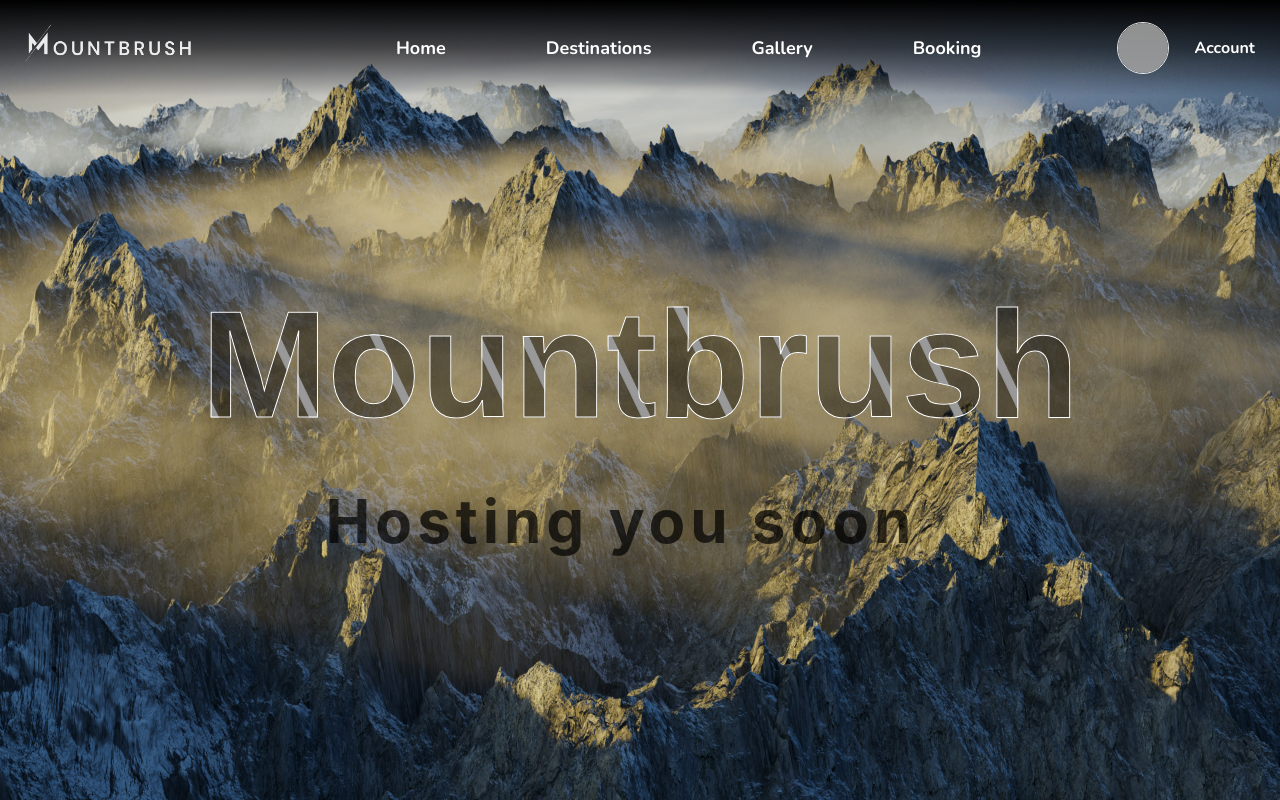
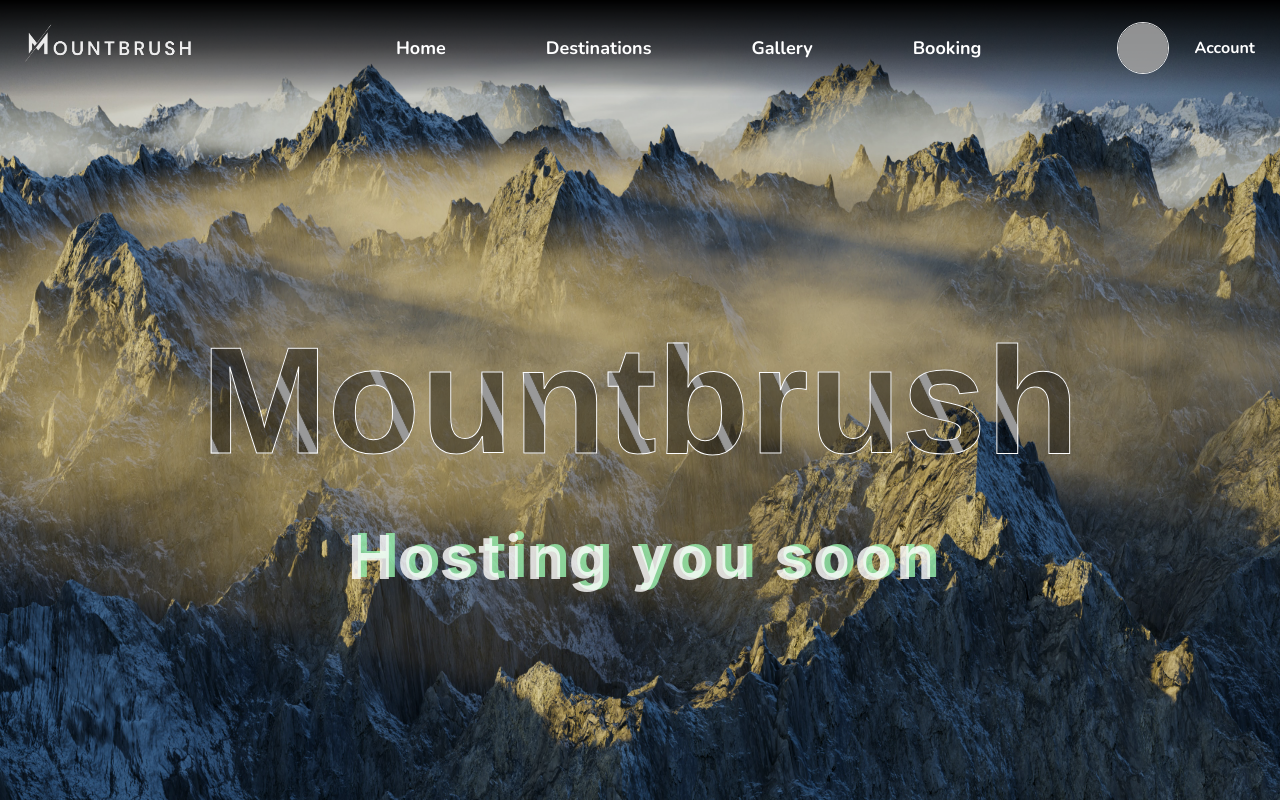
Before and after one commit to anshulamrahs/mountbrush, a React (Create React App) app: page / in a window 1280 px wide. Built offline with nearby package versions, Linux system fonts and the light colour scheme; grey boxes are pictures that could not be loaded.

Commit message:
hosting soon glitch

```diff
--- a/src/components/home/Home.jsx
+++ b/src/components/home/Home.jsx
@@ -28,7 +28,7 @@ export const Home = () => {
     </header>
       <div className='homes'>
         <h1>Mountbrush</h1>
-        <div className="glitch" data-glitch="Hosting you soon">Hosting you soon</div>
+        <div className="glitch" data-glitch="Hosting you soon"></div>
       </div>
     </section>
   )
--- a/src/components/home/home.scss
+++ b/src/components/home/home.scss
@@ -115,213 +115,58 @@
         .glitch {
             position: relative;
             font-size: 60px;
-    width: 600px;
-    margin-left: 170px;
             font-weight: 700;
             line-height: 1.2;
-    color: rgba(0, 0, 0, 0.7);
-    -webkit-background-clip: text;
-
-    background-clip: text;
+            color: #fff;
             letter-spacing: 5px;
             z-index: 1;
          }
 
- .glitch:before {
+         .glitch:before,
+         .glitch:after {
+            display: block;
             content: attr(data-glitch);
             position: absolute;
             top: 0;
-    left: -2px;
-    width: 100%;
-    color: #6f6f6f;
-    background-color: #22222200;
-    overflow: hidden;
-    clip: rect(0, 900px, 0, 0);
-    animation: noise-before 3s infinite linear alternate-reverse;
+            left: 200px;
+            opacity: 0.8;
+         }
+
+         .glitch:before {
+            animation: glitch-color 0.3s cubic-bezier(0.25, 0.46, 0.45, 0.94) both infinite;
+            color: rgb(255, 255, 255);
+            z-index: -1;
          }
 
          .glitch:after {
-    content: attr(data-glitch);
-    position: absolute;
-    top: 0;
-    left: 2px;
-    width: 100%;
-    color: #5b5a5a;
-    background-color: #22222200;
-    overflow: hidden;
-    clip: rect(0, 900px, 0, 0);
-    animation: noise-after 2s infinite linear alternate-reverse;
+            animation: glitch-color 0.3s cubic-bezier(0.25, 0.46, 0.45, 0.94) reverse both infinite;
+            color: #9cf5b1;
+            z-index: -2;
          }
 
- @keyframes noise-before {
+         @keyframes glitch-color {
             0% {
-       clip: rect(61px, 9999px, 52px, 0);
-    }
-
-    5% {
-       clip: rect(33px, 9999px, 144px, 0);
-    }
-
-    10% {
-       clip: rect(121px, 9999px, 115px, 0);
-    }
-
-    15% {
-       clip: rect(144px, 9999px, 162px, 0);
+               transform: translate(0);
             }
 
             20% {
-       clip: rect(62px, 9999px, 180px, 0);
-    }
-
-    25% {
-       clip: rect(34px, 9999px, 42px, 0);
-    }
-
-    30% {
-       clip: rect(147px, 9999px, 179px, 0);
-    }
-
-    35% {
-       clip: rect(99px, 9999px, 63px, 0);
+               transform: translate(-3px, 3px);
             }
 
             40% {
-       clip: rect(188px, 9999px, 122px, 0);
-    }
-
-    45% {
-       clip: rect(154px, 9999px, 14px, 0);
-    }
-
-    50% {
-       clip: rect(63px, 9999px, 37px, 0);
-    }
-
-    55% {
-       clip: rect(161px, 9999px, 147px, 0);
+               transform: translate(-3px, -3px);
             }
 
             60% {
-       clip: rect(109px, 9999px, 175px, 0);
-    }
-
-    65% {
-       clip: rect(157px, 9999px, 88px, 0);
-    }
-
-    70% {
-       clip: rect(173px, 9999px, 131px, 0);
-    }
-
-    75% {
-       clip: rect(62px, 9999px, 70px, 0);
+               transform: translate(3px, 3px);
             }
 
             80% {
-       clip: rect(24px, 9999px, 153px, 0);
+               transform: translate(3px, -3px);
             }
 
-    85% {
-       clip: rect(138px, 9999px, 40px, 0);
-    }
-
-    90% {
-       clip: rect(79px, 9999px, 136px, 0);
-    }
-
-    95% {
-       clip: rect(25px, 9999px, 34px, 0);
-    }
-
-    100% {
-       clip: rect(173px, 9999px, 166px, 0);
-    }
- }
-
- @keyframes noise-after {
-    0% {
-       clip: rect(26px, 9999px, 33px, 0);
-    }
-
-    5% {
-       clip: rect(140px, 9999px, 198px, 0);
-    }
-
-    10% {
-       clip: rect(184px, 9999px, 89px, 0);
-    }
-
-    15% {
-       clip: rect(121px, 9999px, 6px, 0);
-    }
-
-    20% {
-       clip: rect(181px, 9999px, 99px, 0);
-    }
-
-    25% {
-       clip: rect(154px, 9999px, 133px, 0);
-    }
-
-    30% {
-       clip: rect(134px, 9999px, 169px, 0);
-    }
-
-    35% {
-       clip: rect(26px, 9999px, 187px, 0);
-    }
-
-    40% {
-       clip: rect(147px, 9999px, 137px, 0);
-    }
-
-    45% {
-       clip: rect(31px, 9999px, 52px, 0);
-    }
-
-    50% {
-       clip: rect(191px, 9999px, 109px, 0);
-    }
-
-    55% {
-       clip: rect(74px, 9999px, 54px, 0);
-    }
-
-    60% {
-       clip: rect(145px, 9999px, 75px, 0);
-    }
-
-    65% {
-       clip: rect(153px, 9999px, 198px, 0);
-    }
-
-    70% {
-       clip: rect(99px, 9999px, 136px, 0);
-    }
-
-    75% {
-       clip: rect(118px, 9999px, 192px, 0);
-    }
-
-    80% {
-       clip: rect(1px, 9999px, 83px, 0);
-    }
-
-    85% {
-       clip: rect(145px, 9999px, 98px, 0);
-    }
-
-    90% {
-       clip: rect(121px, 9999px, 154px, 0);
-    }
-
-    95% {
-       clip: rect(156px, 9999px, 44px, 0);
-    }
-
-    100% {
-       clip: rect(67px, 9999px, 122px, 0);
+            to {
+               transform: translate(0);
             }
          }
     }
```
Lines whose indentation alone changed are shown as unchanged.
